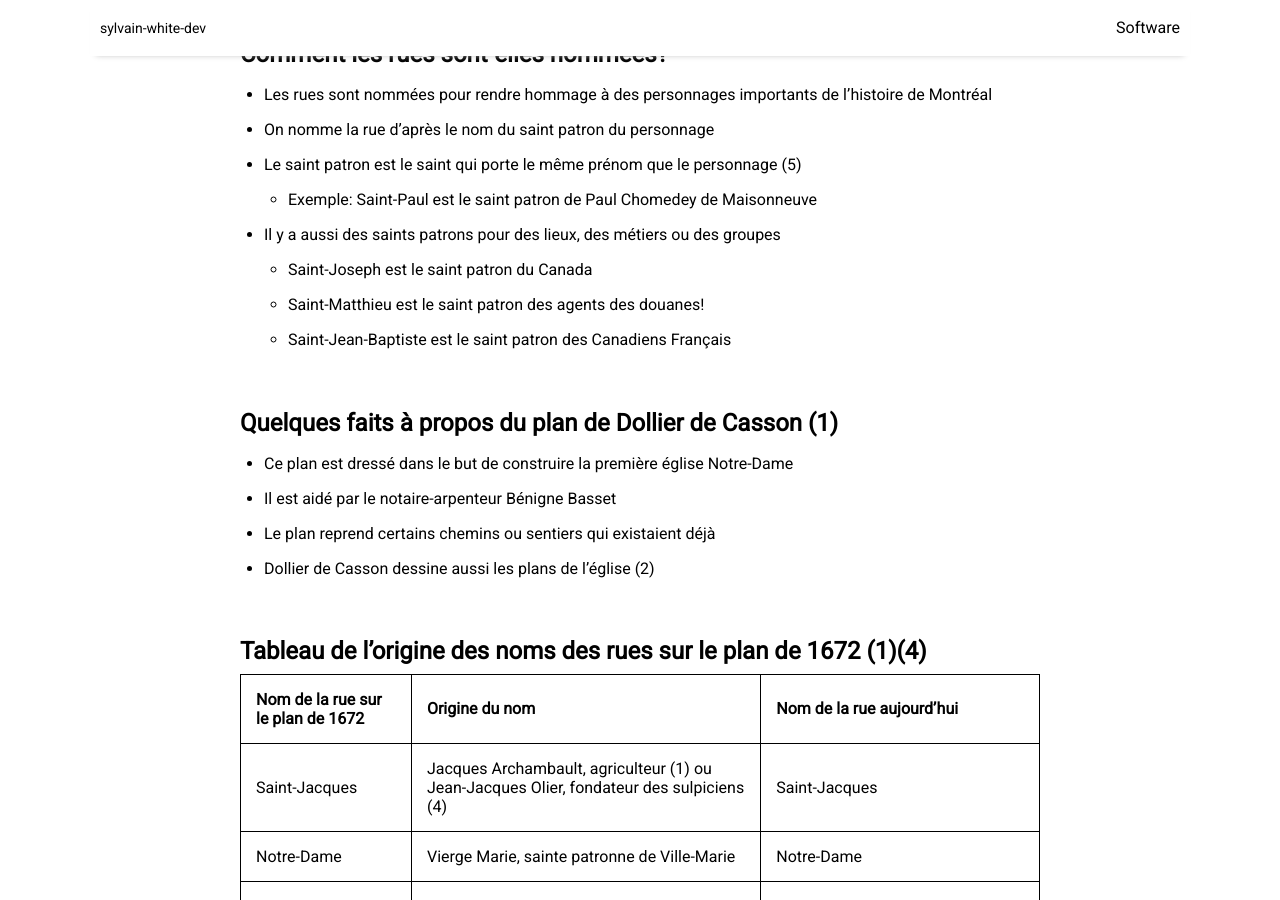
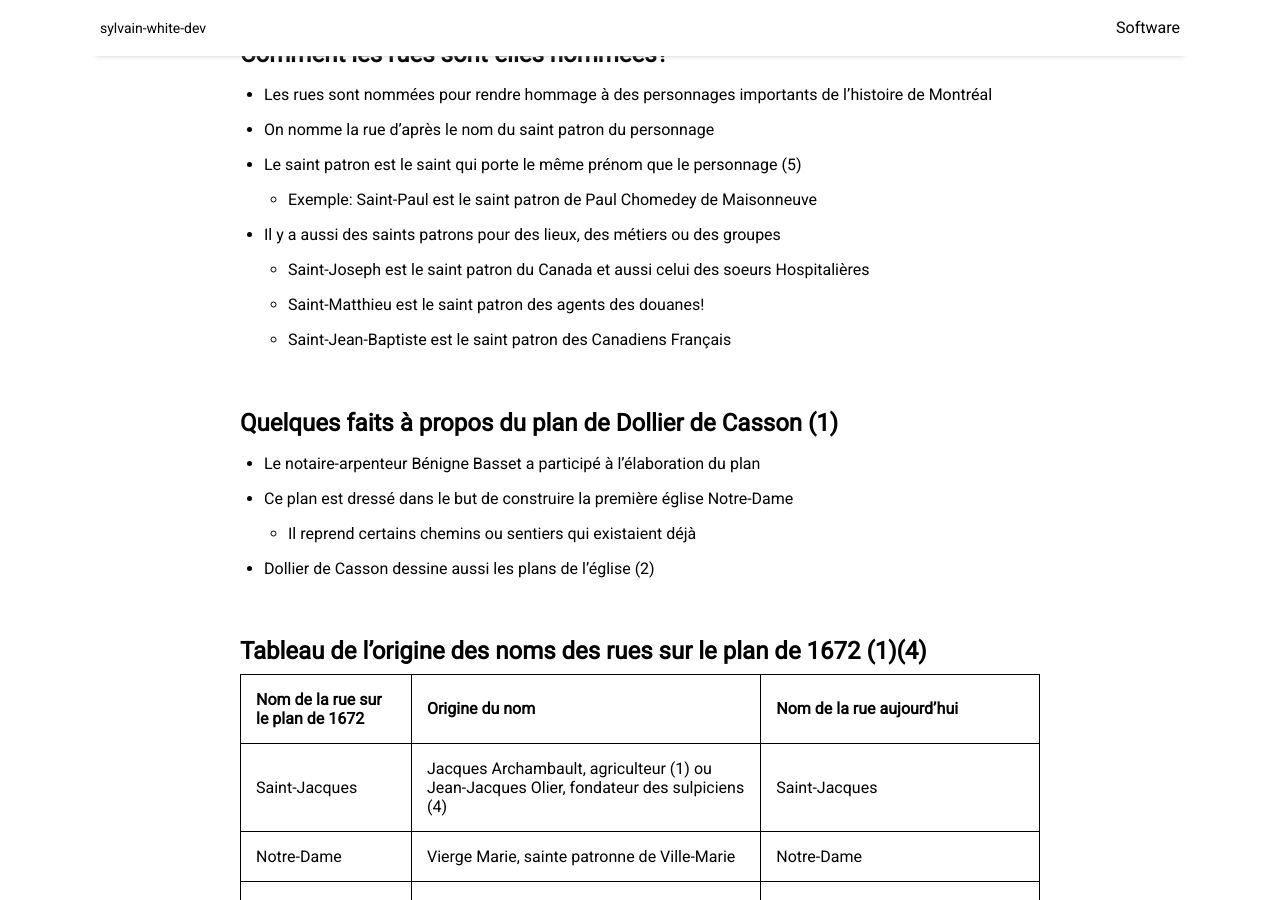
Before and after one commit to sylvainwhite/sylvain-white-dev, a Jekyll site: the page built from _posts/2023-11-04-RuesDuVieuxMontréal.md, in a window 1280 px wide and 900 px high, scrolled down 1082 px. Built offline with Jekyll 4.4.1, drawn with Linux system fonts in a browser that asks for light colours; nearby versions of some CDN libraries.

Commit message:
Update post Noms des rues du Vieux-Montréal

```diff
--- a/_posts/2023-11-04-RuesDuVieuxMontréal.md
+++ b/_posts/2023-11-04-RuesDuVieuxMontréal.md
@@ -25,16 +25,16 @@ image: PlanDollierDeCasson1672.jpg
 * Le saint patron est le saint qui porte le même prénom que le personnage (5)
     * Exemple: Saint-Paul est le saint patron de Paul Chomedey de Maisonneuve
 * Il y a aussi des saints patrons pour des lieux, des métiers ou des groupes
-    * Saint-Joseph est le saint patron du Canada
+    * Saint-Joseph est le saint patron du Canada et aussi celui des soeurs Hospitalières
     * Saint-Matthieu est le saint patron des agents des douanes!
     * Saint-Jean-Baptiste est le saint patron des Canadiens Français
 
 <br/>
 ## Quelques faits à propos du plan de Dollier de Casson (1)
 
+* Le notaire-arpenteur Bénigne Basset a participé à l'élaboration du plan
 * Ce plan est dressé dans le but de construire la première église Notre-Dame
-* Il est aidé par le notaire-arpenteur Bénigne Basset
-* Le plan reprend certains chemins ou sentiers qui existaient déjà
+    * Il reprend certains chemins ou sentiers qui existaient déjà
 * Dollier de Casson dessine aussi les plans de l’église (2)
 
 <br/>
```
